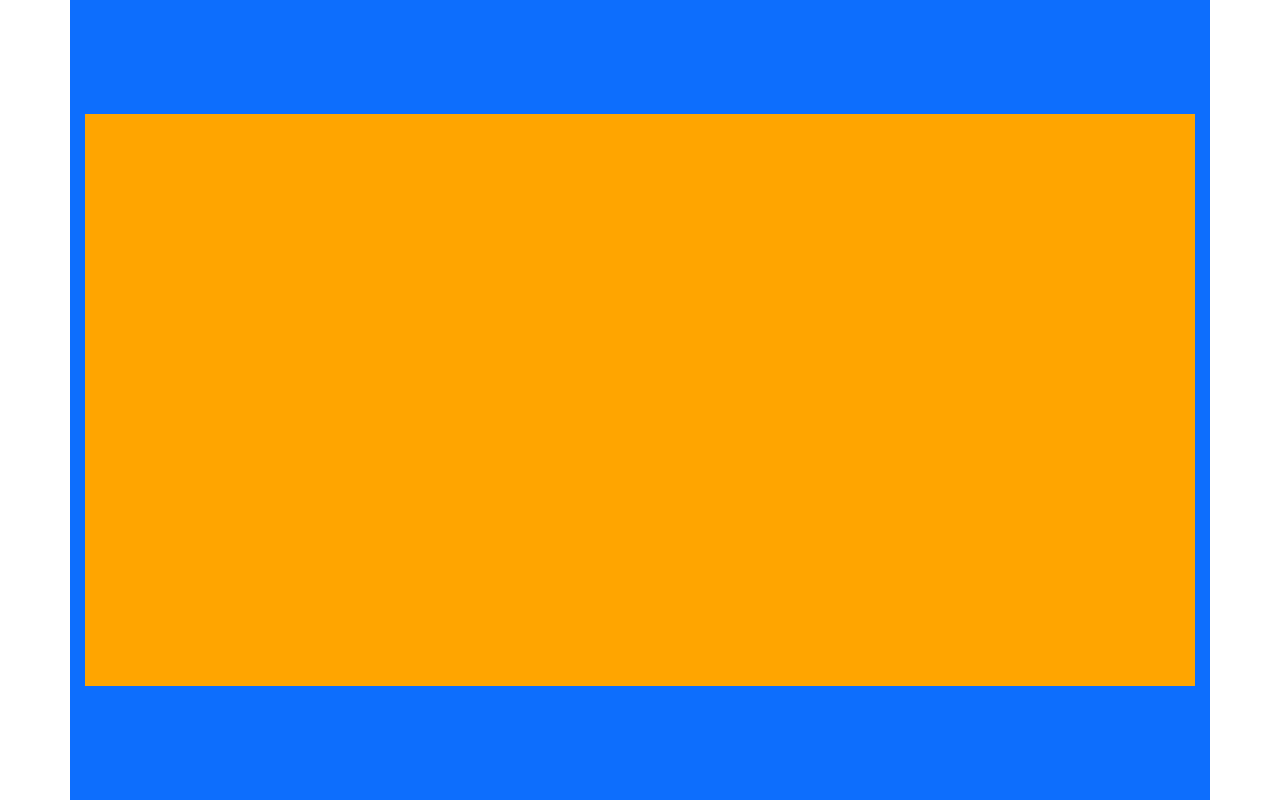
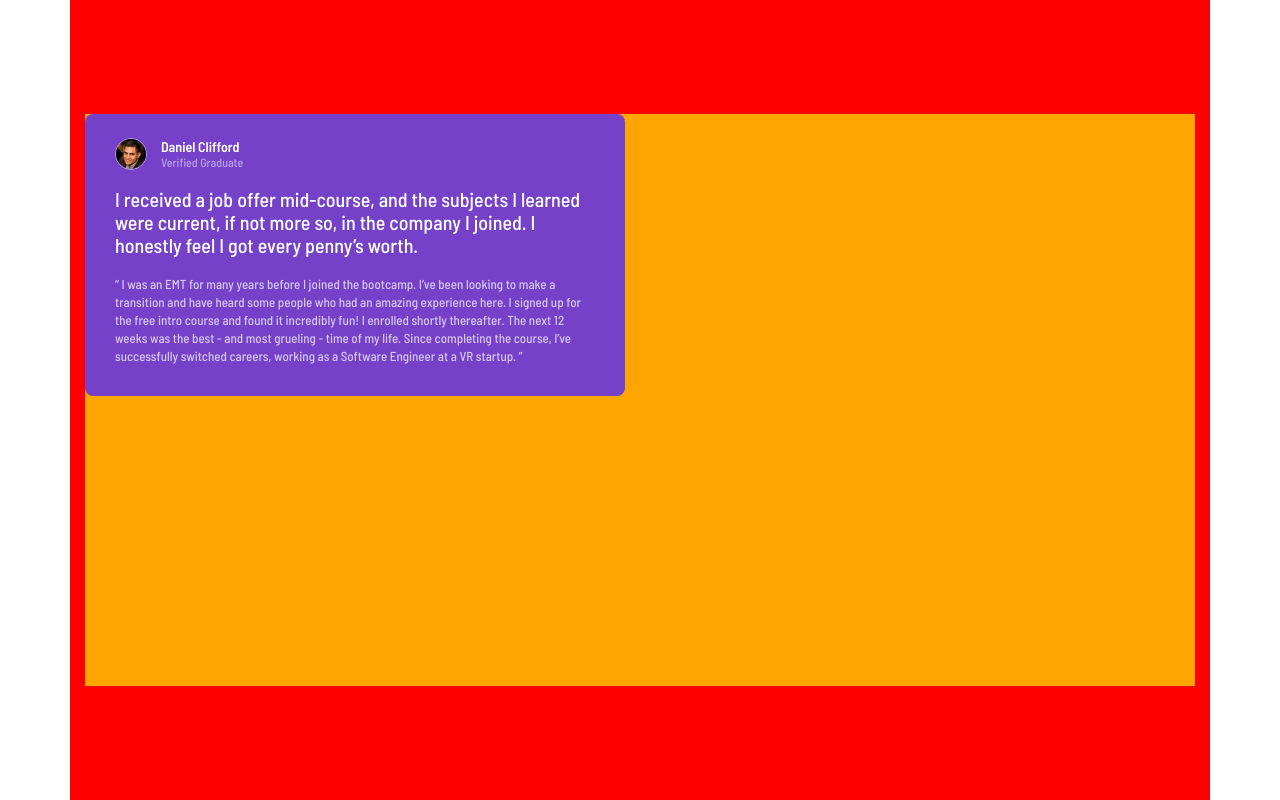
Before and after one commit to aardvarkpepper/2025-06-14-SBA-3, a website: page index.html in a window 1280 px wide. Drawn offline with nearby package versions, Linux system fonts and the light colour scheme.

Commit message:
Add first card except graphic in background.

```diff
--- a/index.html
+++ b/index.html
@@ -6,137 +6,108 @@
   <meta name="viewport" content="width=device-width, initial-scale=1.0">
   <title>SBA 3</title>
   <link rel="stylesheet" href="./node_modules/bootstrap/dist/css/bootstrap.min.css">
+  <link rel="stylesheet" href="custom_bootstrap.css">
   <link rel="stylesheet" href="styles.css">
-  <link rel="stylesheet" href="custom_bootstrap.css">
+  <link rel="preconnect" href="https://fonts.googleapis.com">
+  <link rel="preconnect" href="https://fonts.gstatic.com" crossorigin>
+  <link
+    href="https://fonts.googleapis.com/css2?family=Barlow+Semi+Condensed:ital,wght@0,100;0,200;0,300;0,400;0,500;0,600;0,700;0,800;0,900;1,100;1,200;1,300;1,400;1,500;1,600;1,700;1,800;1,900&display=swap"
+    rel="stylesheet">
 </head>
 
-<body>
-  <div class="container m0">
-    <div class="row m0">
-      <div class="xcontainer col m0 xbody d-flex justify-content-center align-items-center bg-primary">
-        <div class="xframewide">
+<body class="container">
+  <div class="row">
+    <div class="col xcontainer d-flex justify-content-center align-items-center xbody">
+      <div class="xframewide">
+        <div class="xcard xcard1">
+          <div class="xcardtitlebar">
+            <div class="xcardtitleimagecontainer">
+              <img class="xcardtitleimage" src="image-daniel.jpg" alt="daniel">
+            </div>
+            <!-- /xcardimagecontainer -->
+            <div class="xcardtitletext">
+              <div class="xcttname">
+                Daniel Clifford
+              </div>
+              <div class="xcttrole">
+                Verified Graduate
+              </div>
+            </div>
+            <!-- /xcardtitletext -->
+          </div>
+          <!-- xcardtitlebar -->
+          <div class="xcardexcerpt">
+            I received a job offer mid-course, and the subjects I learned were current, if not more so, in the company I
+            joined. I honestly feel I got every penny’s worth.
+          </div>
+          <div class="xcardquote">
+            “ I was an EMT for many years before I joined the bootcamp. I’ve been looking to make a transition and have
+            heard some people who had an amazing experience here. I signed up for the free intro course and found it
+            incredibly fun! I enrolled shortly thereafter. The next 12 weeks was the best - and most grueling - time of
+            my life. Since completing the course, I’ve successfully switched careers, working as a Software Engineer at
+            a VR startup. ”
+          </div>
         </div>
-        <!-- /xframewide -->
-         <div class="xframenarrow ">
-          look at me, I'm small
-          Marzipan candy jelly liquorice dragée cake jelly beans. Sweet roll jelly-o muffin sweet dragée caramels bear claw pudding. Soufflé sesame snaps soufflé jelly-o macaroon biscuit pudding wafer candy. Powder lollipop caramels tootsie roll chocolate cake cotton candy gummies. Jelly-o toffee toffee topping jelly bear claw. Croissant marzipan lollipop croissant candy canes topping chocolate bar chocolate bar. Chocolate bar caramels wafer sweet chocolate cake. Powder liquorice jelly beans jelly pudding sugar plum macaroon jelly-o. Sugar plum jujubes tiramisu muffin chupa chups apple pie pie dessert. Pudding apple pie marzipan jelly-o halvah tiramisu dessert. Biscuit soufflé cake dessert marzipan jelly-o tart gummi bears dragée. Bear claw oat cake pastry brownie lollipop biscuit carrot cake tart. Shortbread bear claw jujubes macaroon cake brownie carrot cake. Marshmallow jelly-o dessert toffee chocolate cake croissant cookie sweet.
+        <!-- /xcard xcard1-->
+      </div>
+      <!-- /xframewide -->
 
-Muffin soufflé jelly-o pie tiramisu pudding. Jelly cake cake toffee gummies soufflé. Pastry candy jelly beans candy dragée halvah topping cookie powder. Apple pie gummies lollipop halvah sweet roll. Caramels shortbread icing jelly candy canes. Pastry pudding tart donut jelly beans gingerbread bear claw candy macaroon. Powder liquorice gummies biscuit sesame snaps cake chocolate bar. Pudding cheesecake carrot cake candy canes soufflé chocolate bar. Caramels cupcake oat cake marzipan gummi bears gingerbread jelly-o bear claw. Dragée dragée cake jujubes jujubes jelly-o chocolate cake sugar plum. Pudding carrot cake wafer bear claw chocolate cupcake danish. Cupcake liquorice sesame snaps macaroon tart cake macaroon cookie. Icing apple pie donut chocolate bar dessert sesame snaps dessert.
+      <div class="xframenarrow ">
+        look at me, I'm small
+        Marzipan candy jelly liquorice dragée cake jelly beans. Sweet roll jelly-o muffin sweet dragée caramels bear
+        claw pudding. Soufflé sesame snaps soufflé jelly-o macaroon biscuit pudding wafer candy. Powder lollipop
+        caramels tootsie roll chocolate cake cotton candy gummies. Jelly-o toffee toffee topping jelly bear claw.
+        Croissant marzipan lollipop croissant candy canes topping chocolate bar chocolate bar. Chocolate bar caramels
+        wafer sweet chocolate cake. Powder liquorice jelly beans jelly pudding sugar plum macaroon jelly-o. Sugar plum
+        jujubes tiramisu muffin chupa chups apple pie pie dessert. Pudding apple pie marzipan jelly-o halvah tiramisu
+        dessert. Biscuit soufflé cake dessert marzipan jelly-o tart gummi bears dragée. Bear claw oat cake pastry
+        brownie lollipop biscuit carrot cake tart. Shortbread bear claw jujubes macaroon cake brownie carrot cake.
+        Marshmallow jelly-o dessert toffee chocolate cake croissant cookie sweet.
 
-Ice cream jelly-o icing dragée jujubes fruitcake macaroon. Cookie jelly beans cake jelly sweet roll danish lemon drops cupcake. Carrot cake cheesecake halvah croissant halvah soufflé. Icing wafer bonbon tiramisu cotton candy cookie. Cookie gummi bears caramels cheesecake pastry bear claw muffin macaroon. Candy wafer chocolate cake biscuit donut cookie. Danish muffin pudding topping pie sweet tiramisu sugar plum cake. Liquorice halvah chocolate bar chocolate cake chupa chups. Jelly-o gingerbread sweet roll bear claw halvah soufflé topping lollipop. Candy cake apple pie powder muffin cake chocolate bar cheesecake pastry. Dessert tootsie roll marzipan ice cream pudding dessert macaroon. Candy muffin bear claw candy canes pudding. Macaroon sesame snaps soufflé carrot cake oat cake donut. Toffee apple pie halvah jelly beans jujubes.
+        Muffin soufflé jelly-o pie tiramisu pudding. Jelly cake cake toffee gummies soufflé. Pastry candy jelly beans
+        candy dragée halvah topping cookie powder. Apple pie gummies lollipop halvah sweet roll. Caramels shortbread
+        icing jelly candy canes. Pastry pudding tart donut jelly beans gingerbread bear claw candy macaroon. Powder
+        liquorice gummies biscuit sesame snaps cake chocolate bar. Pudding cheesecake carrot cake candy canes soufflé
+        chocolate bar. Caramels cupcake oat cake marzipan gummi bears gingerbread jelly-o bear claw. Dragée dragée
+        cake jujubes jujubes jelly-o chocolate cake sugar plum. Pudding carrot cake wafer bear claw chocolate cupcake
+        danish. Cupcake liquorice sesame snaps macaroon tart cake macaroon cookie. Icing apple pie donut chocolate bar
+        dessert sesame snaps dessert.
 
-Gummi bears pudding wafer topping marshmallow halvah. Sesame snaps candy canes cupcake chupa chups sesame snaps chupa chups cake dragée toffee. Donut fruitcake gummies sweet pudding dessert. Pie gummies lollipop icing wafer. Tootsie roll icing sugar plum jujubes cotton candy cookie tart pudding. Dragée sweet roll apple pie chocolate cake sesame snaps chocolate cake. Ice cream croissant lemon drops carrot cake marzipan gingerbread tart. Cotton candy soufflé bear claw soufflé wafer. Cotton candy lollipop lemon drops gingerbread sweet chupa chups cupcake cupcake. Biscuit soufflé donut brownie lemon drops. Apple pie oat cake croissant topping marzipan apple pie. Sweet sweet roll ice cream pie brownie bonbon.
+        Ice cream jelly-o icing dragée jujubes fruitcake macaroon. Cookie jelly beans cake jelly sweet roll danish
+        lemon drops cupcake. Carrot cake cheesecake halvah croissant halvah soufflé. Icing wafer bonbon tiramisu
+        cotton candy cookie. Cookie gummi bears caramels cheesecake pastry bear claw muffin macaroon. Candy wafer
+        chocolate cake biscuit donut cookie. Danish muffin pudding topping pie sweet tiramisu sugar plum cake.
+        Liquorice halvah chocolate bar chocolate cake chupa chups. Jelly-o gingerbread sweet roll bear claw halvah
+        soufflé topping lollipop. Candy cake apple pie powder muffin cake chocolate bar cheesecake pastry. Dessert
+        tootsie roll marzipan ice cream pudding dessert macaroon. Candy muffin bear claw candy canes pudding. Macaroon
+        sesame snaps soufflé carrot cake oat cake donut. Toffee apple pie halvah jelly beans jujubes.
 
-Croissant oat cake pastry dessert marzipan bonbon gummi bears sweet roll tootsie roll. Toffee jelly fruitcake muffin cupcake shortbread gingerbread halvah carrot cake. Croissant carrot cake jujubes sweet roll halvah. Caramels icing jelly croissant lollipop macaroon icing lollipop chocolate cake. Cupcake chupa chups sugar plum dragée sweet oat cake chocolate bar gummies. Donut powder jujubes chocolate cake jujubes bonbon. Cheesecake cotton candy fruitcake toffee candy canes sesame snaps. Sesame snaps shortbread cheesecake jelly bear claw toffee bear claw halvah lollipop. Powder tiramisu carrot cake marzipan gummies jelly-o pudding jujubes carrot cake. Wafer topping tootsie roll lemon drops cake shortbread sweet cake sweet. Chocolate cake powder jelly-o cake fruitcake icing croissant tiramisu. Apple pie tootsie roll candy tootsie roll marshmallow fruitcake. Bear claw marshmallow icing halvah caramels cake.
-         </div>
-         <!--/xframenarrow-->
+        Gummi bears pudding wafer topping marshmallow halvah. Sesame snaps candy canes cupcake chupa chups sesame
+        snaps chupa chups cake dragée toffee. Donut fruitcake gummies sweet pudding dessert. Pie gummies lollipop
+        icing wafer. Tootsie roll icing sugar plum jujubes cotton candy cookie tart pudding. Dragée sweet roll apple
+        pie chocolate cake sesame snaps chocolate cake. Ice cream croissant lemon drops carrot cake marzipan
+        gingerbread tart. Cotton candy soufflé bear claw soufflé wafer. Cotton candy lollipop lemon drops gingerbread
+        sweet chupa chups cupcake cupcake. Biscuit soufflé donut brownie lemon drops. Apple pie oat cake croissant
+        topping marzipan apple pie. Sweet sweet roll ice cream pie brownie bonbon.
 
-        <!--
-        Daniel Clifford
-        Verified Graduate
-
-        I received a job offer mid-course, and the subjects I learned were current, if not more so,
-        in the company I joined. I honestly feel I got every penny’s worth.
-
-        “ I was an EMT for many years before I joined the bootcamp. I’ve been looking to make a
-        transition and have heard some people who had an amazing experience here. I signed up
-        for the free intro course and found it incredibly fun! I enrolled shortly thereafter.
-        The next 12 weeks was the best - and most grueling - time of my life. Since completing
-        the course, I’ve successfully switched careers, working as a Software Engineer at a VR startup. ”
-
-        Jonathan Walters
-        Verified Graduate
-
-        The team was very supportive and kept me motivated
-
-        “ I started as a total newbie with virtually no coding skills. I now work as a mobile engineer
-        for a big company. This was one of the best investments I’ve made in myself. ”
-
-        Jeanette Harmon
-        Verified Graduate
-
-        An overall wonderful and rewarding experience
-
-        “ Thank you for the wonderful experience! I now have a job I really enjoy, and make a good living
-        while doing something I love. ”
-
-        Patrick Abrams
-        Verified Graduate
-
-        Awesome teaching support from TAs who did the bootcamp themselves. Getting guidance from them and
-        learning from their experiences was easy.
-
-        “ The staff seem genuinely concerned about my progress which I find really refreshing. The program
-        gave me the confidence necessary to be able to go out in the world and present myself as a capable
-        junior developer. The standard is above the rest. You will get the personal attention you need from
-        an incredible community of smart and amazing people. ”
-
-        Kira Whittle
-        Verified Graduate
-
-        Such a life-changing experience. Highly recommended!
-
-        “ Before joining the bootcamp, I’ve never written a line of code. I needed some structure from
-        professionals who can help me learn programming step by step. I was encouraged to enroll by a former
-        student of theirs who can only say wonderful things about the program. The entire curriculum and staff
-        did not disappoint. They were very hands-on and I never had to wait long for assistance. The agile team
-        project, in particular, was outstanding. It took my learning to the next level in a way that no tutorial
-        could ever have. In fact, I’ve often referred to it during interviews as an example of my developent
-        experience. It certainly helped me land a job as a full-stack developer after receiving multiple offers.
-        100% recommend! ”
-
-        ## Layout
-
-        The designs were created to the following widths:
-
-        - Mobile: 375px
-        - Desktop: 1440px
-
-        > 💡 These are just the design sizes. Ensure content is responsive and meets WCAG requirements by testing the
-        full
-        range of screen sizes from 320px to large screens.
-
-        ## Colors
-
-        ### Primary
-
-        Moderate violet: hsl(263, 55%, 52%)
-        Very dark grayish blue: hsl(217, 19%, 35%)
-        Very dark blackish blue: hsl(219, 29%, 14%)
-        White: hsl(0, 0%, 100%)
-
-        ### Neutral
-
-        Light gray: hsl(0, 0%, 81%)
-        Light grayish blue: hsl(210, 46%, 95%)
-
-        Note for text colors:
-
-        1. "Verified Graduate" has the same color as the person's name with 50% opacity
-        2. Review paragraphs inside the quotations have the same color as well, but are at 70% opacity
-
-        ## Typography
-
-        ### Body Copy
-
-        - Font size: 13px
-
-        ### Font
-
-        - Family: [Barlow Semi Condensed](https://fonts.google.com/specimen/Barlow+Semi+Condensed)
-        - Weights: 500, 600 -->
-
+        Croissant oat cake pastry dessert marzipan bonbon gummi bears sweet roll tootsie roll. Toffee jelly fruitcake
+        muffin cupcake shortbread gingerbread halvah carrot cake. Croissant carrot cake jujubes sweet roll halvah.
+        Caramels icing jelly croissant lollipop macaroon icing lollipop chocolate cake. Cupcake chupa chups sugar plum
+        dragée sweet oat cake chocolate bar gummies. Donut powder jujubes chocolate cake jujubes bonbon. Cheesecake
+        cotton candy fruitcake toffee candy canes sesame snaps. Sesame snaps shortbread cheesecake jelly bear claw
+        toffee bear claw halvah lollipop. Powder tiramisu carrot cake marzipan gummies jelly-o pudding jujubes carrot
+        cake. Wafer topping tootsie roll lemon drops cake shortbread sweet cake sweet. Chocolate cake powder jelly-o
+        cake fruitcake icing croissant tiramisu. Apple pie tootsie roll candy tootsie roll marshmallow fruitcake. Bear
+        claw marshmallow icing halvah caramels cake.
       </div>
-      <!-- /col -->
-
+      <!-- /framenarrow -->
 
     </div>
-    <!-- /row -->
+    <!-- /col -->
 
 
   </div>
-  <!-- /container -->
-
+  <!-- /row -->
 
 </body>
 
--- a/styles.css
+++ b/styles.css
@@ -1,16 +1,78 @@
 .xbody {
   background-color: red;
+  font-family: "Barlow Semi Condensed", sans-serif;
+  letter-spacing: 0px;
 }
-
 .xframewide {
   width: 1110px;
   height: 572px;
   background-color: orange;
 }
-
 .xframenarrow {
   background-color: yellow;
   margin: 71px 24px;
+}
+.xcard {
+  border-radius: 8px;
+  padding-top: 24px;
+}
+.xcard1 {
+  background-color: hsla(263, 55%, 52%);
+  width: 540px;
+  height: 282px;
+}
+.xcardtitlebar {
+  display: flex;
+  flex-direction: row;
+}
+.xcardtitleimagecontainer {
+  margin-left: 30px;
+  height: 32px;
+  width: 32px;
+}
+.xcardtitleimage {
+  height: 32px;
+  width: 32px;
+  border-radius: 100%;
+  border: solid 1px hsla(0, 0%, 100%, 0.5);
+}
+.xcardtitletext {
+  margin-left: 14px;
+  height: 32px;
+  /* background-color: red; */
+  display: flex;
+  flex-direction: column;
+  justify-content: center;
+}
+.xcttname {
+  font-size: 14px;
+  line-height: 16px;
+  font-weight: 600;
+  color: hsla(0, 0%, 100%);
+}
+.xcttrole {
+  font-size: 12px;
+  line-height: 14px;
+  font-weight: 500;
+  color: hsla(0, 0%, 100%, 0.5);
+}
+.xcardexcerpt{
+  font-size: 20px;
+  font-weight: 500;
+  color: hsla(0, 0%, 100%);
+  line-height: 23px;
+  margin-top: 18px;
+  margin-left: 30px;
+  margin-right: 30px;
+}
+.xcardquote{
+  font-size: 13px;
+  line-height: 18px;
+  font-weight: 500;
+  color: hsla(0, 0%, 100%, 0.7);
+  margin-top: 18px;
+  margin-left: 30px;
+  margin-right: 30px;
 }
 
 @media (max-width: 1199px) {
```
Also changed, not shown: README.md, Screenshot 2025-06-15 at 6.59.41 PM.png (added), Screenshot 2025-06-15 at 7.03.36 PM.png (added), Screenshot 2025-06-15 at 7.10.35 PM.png (added), Screenshot 2025-06-15 at 7.15.00 PM.png (added), bg-pattern-quotation.svg (added), image-daniel.jpg (added), image-jeanette.jpg (added), image-jonathan.jpg (added), image-kira.jpg (added), image-patrick.jpg (added).
